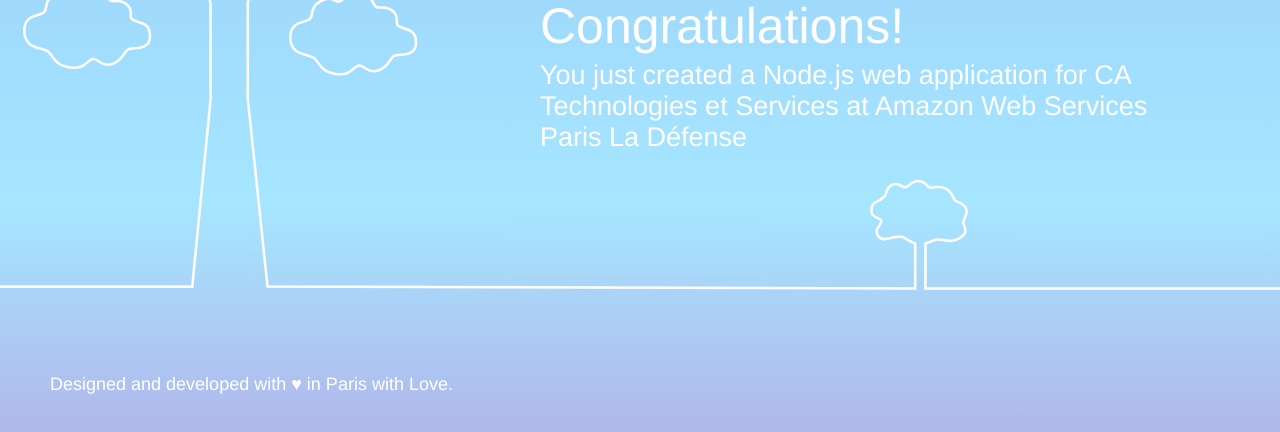
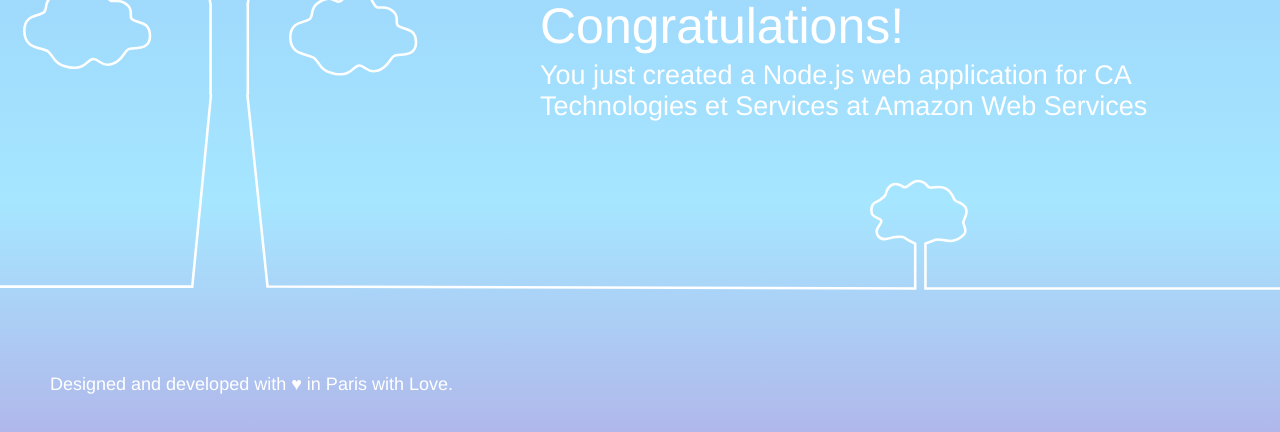
Before and after one commit to cordeirojp/TestLambdaJPCWeb, a website: page public/index.html in a window 1280 px wide. Shown: the part 356-788 px from the top of the page. Drawn offline with Linux system fonts and the light colour scheme.

Commit message:
Update index.html

```diff
--- a/public/index.html
+++ b/public/index.html
@@ -59,7 +59,7 @@
             <a class="twitter-link" href="http://twitter.com/home/?status=I%20created%20a%20project%20with%20AWS%20CodeStar!%20%23AWS%20%23AWSCodeStar%20https%3A%2F%2Faws.amazon.com%2Fcodestar"><img src="assets/img/tweet.svg" /></a>
             <div class="text">
                 <h1>Congratulations!</h1>
-                <h2>You just created a Node.js web application for CA Technologies et Services at Amazon Web Services Paris La Défense</h2>
+                <h2>You just created a Node.js web application for CA Technologies et Services at Amazon Web Services</h2>
             </div>
         </div>
     </div>
```
